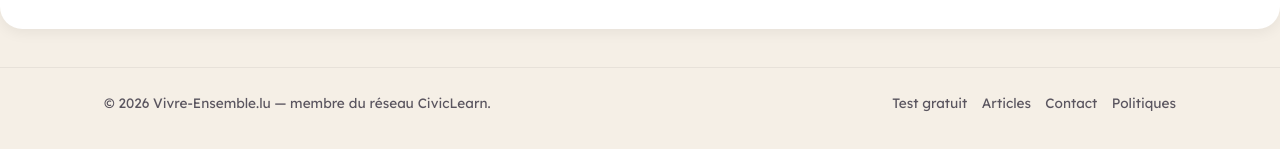
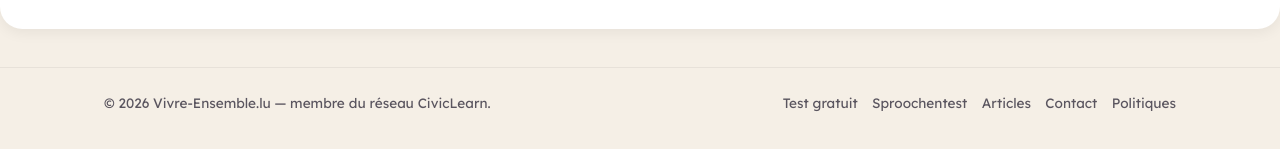
Before and after one commit to civiclearn/luxembourg, a plain HTML site: page index.html in a window 1280 px wide. Shown: the part 4865-5014 px from the top of the page. Drawn offline with Linux system fonts and the light colour scheme.

Commit message:
Update index.html

```diff
--- a/index.html
+++ b/index.html
@@ -475,6 +475,7 @@ Préparez-vous au test de nationalité luxembourgeoise à votre rythme.
     <div>© 2026 Vivre-Ensemble.lu — membre du réseau CivicLearn.</div>
     <div class="footer-links">
       <a href="/test-gratuit/">Test gratuit</a>
+	  <a href="https://sproochentest.org">Sproochentest</a>
       <a href="/blog-articles/">Articles</a>
       <a href="/contact/">Contact</a>
       <a href="/politiques/">Politiques</a>
```
